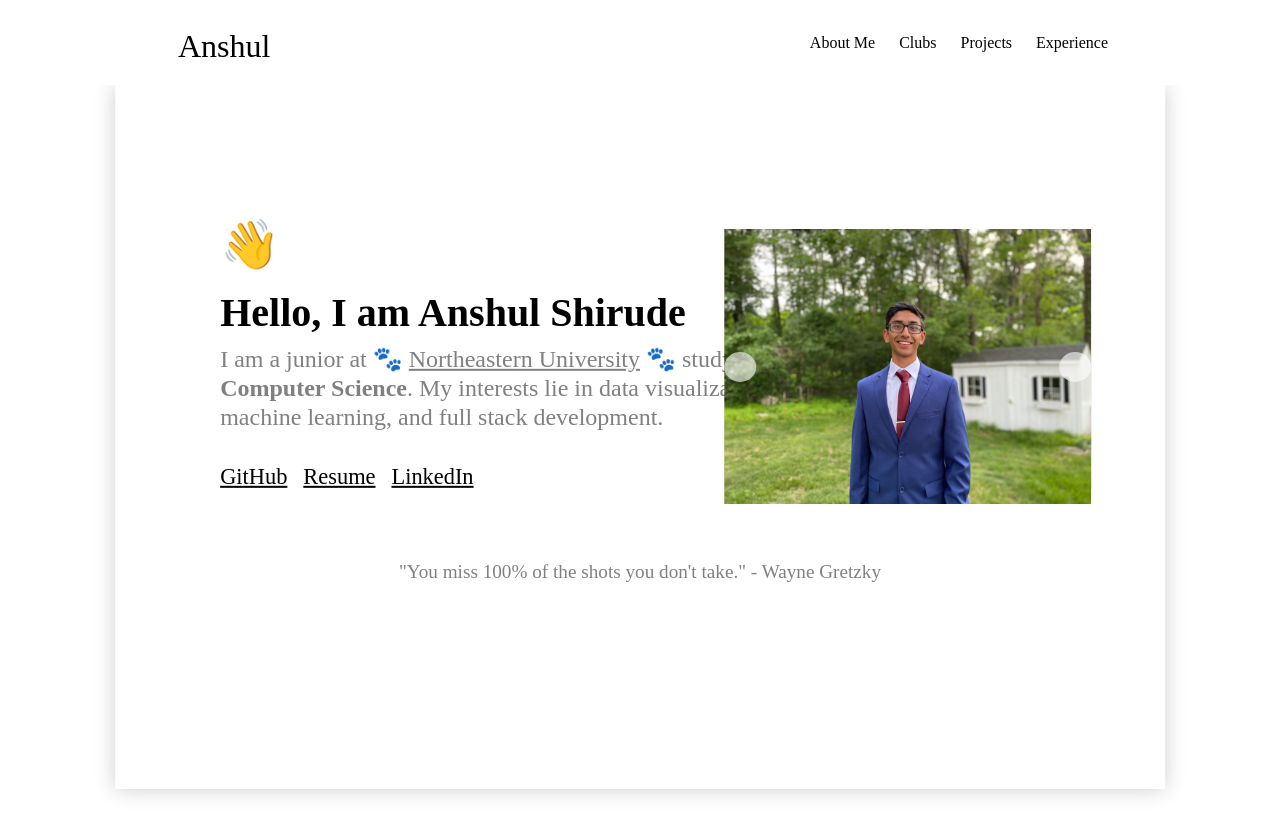
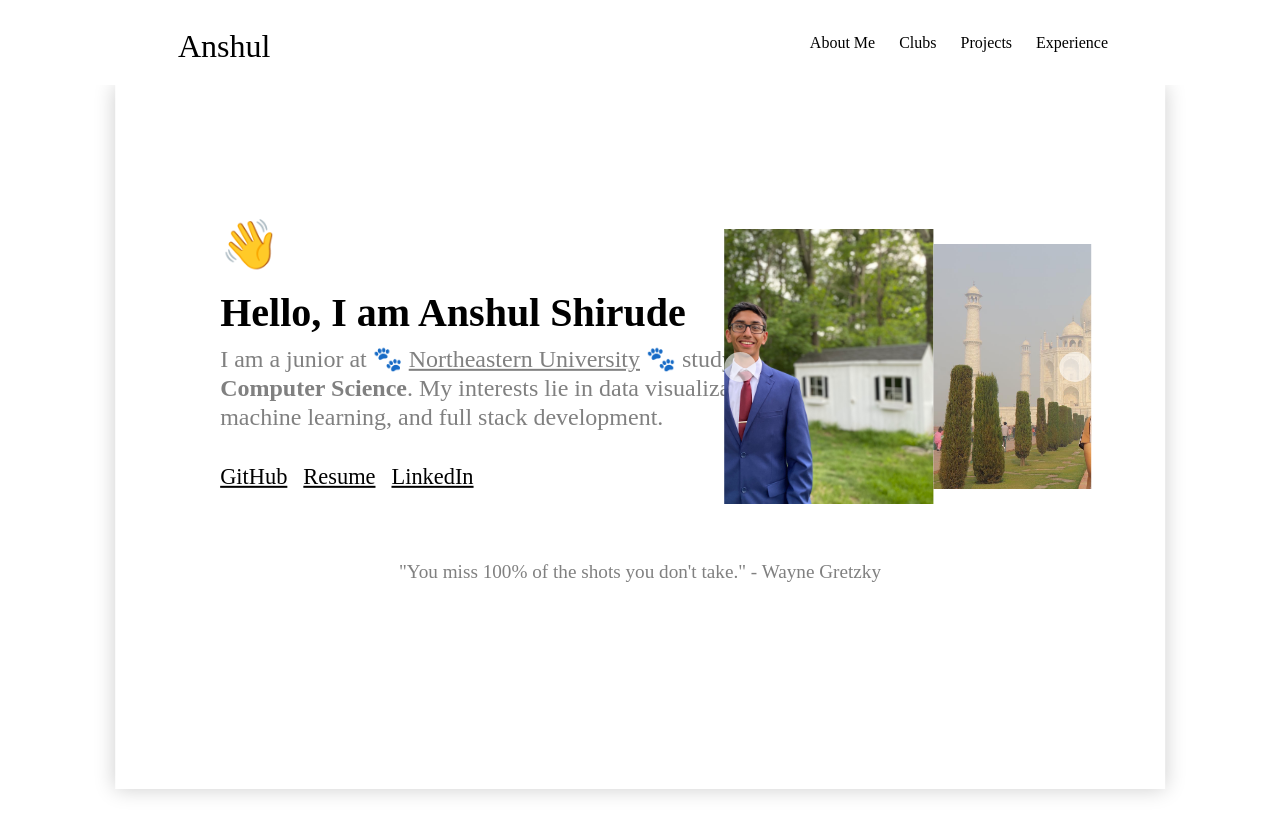
Before and after one commit to AnshulShirude/Personal-Website, a React (Create React App) app: page / in a window 1280 px wide. Shown: the top 834 px of the page. Built offline with nearby package versions, Linux system fonts and the light colour scheme; a web font is replaced by a local one.

Commit message:
autoplay

```diff
--- a/src/pages/Home.js
+++ b/src/pages/Home.js
@@ -36,7 +36,7 @@ const Home = () => {
           </div>
         </div>
         <div className="slide-container">
-          <Slide autoplay={false} duration={1000}>
+          <Slide autoplay={true} duration={5000}>
             <div className="each-slide-effect">
               <div
                 style={{
```
